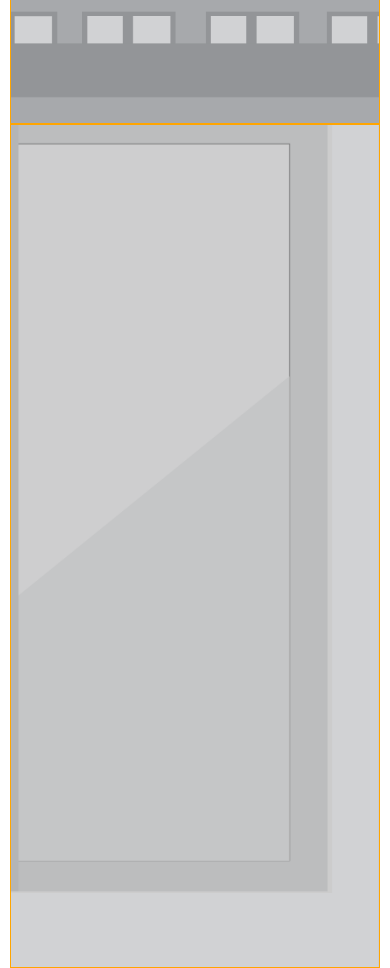
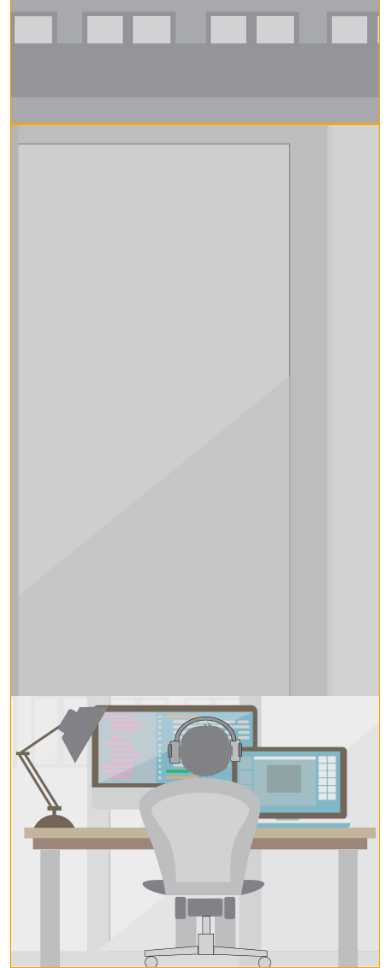
Before and after one commit to abe-m1/portfolio_2017, a website: page app/index.html at #/website in a window 390 px wide. Shown: the part 720-1688 px from the top of the page. Drawn offline with nearby package versions, Linux system fonts and the light colour scheme; some packages are replaced by stand-ins of ours; a script that the page names is missing.

Commit message:
initial position desk png

```diff
--- a/app/components/website/website.html
+++ b/app/components/website/website.html
@@ -47,7 +47,9 @@
 <div class="wrapper">
     <div class="flex-container1">
         <div class="box one">
-            <div class="inner2A"></div>
+            <div class="inner2A">
+                <img width="70%" src="../assets/images/desk.png" alt="">
+            </div>
         </div>
         <div class="box three">
             <div class="inner3A"></div>
@@ -411,6 +413,10 @@ background-size: 250px;
           display: none;
        }
 
+       .inner2A img {
+           width: 100%;
+       }
+
         header nav{
             float: none;
             clear: left;
```
Also changed, not shown: app/assets/images/desk.png (added).
